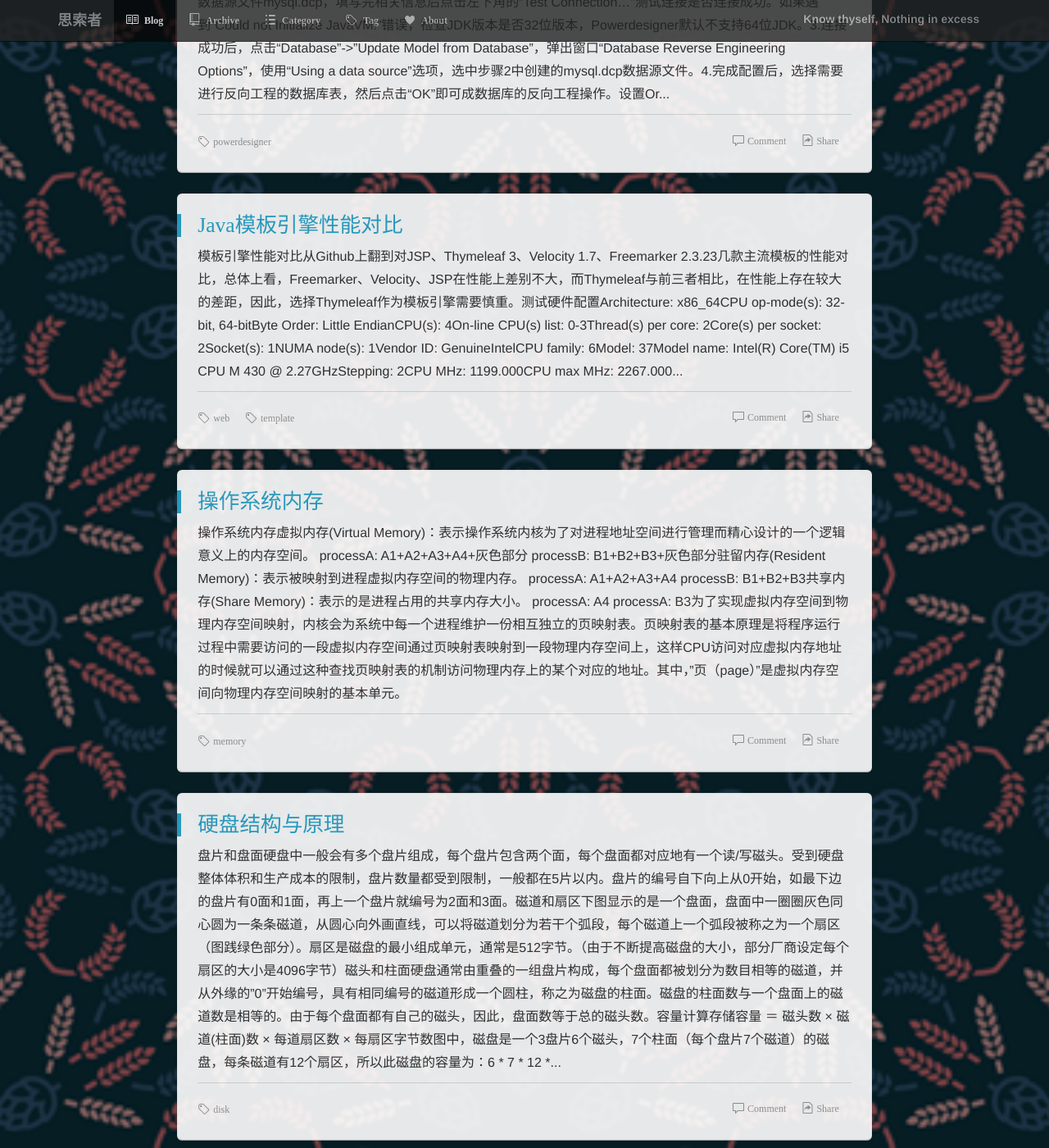
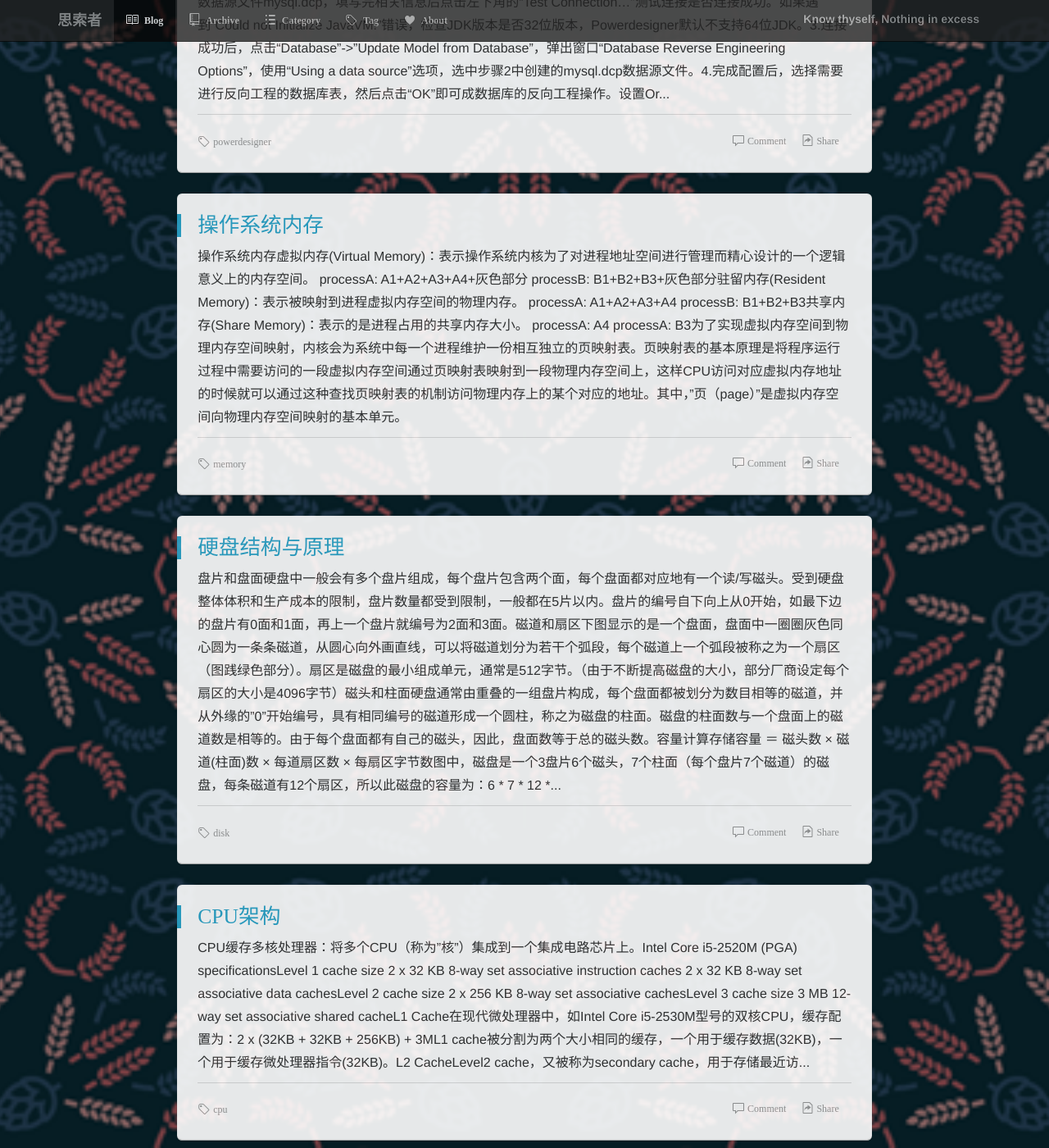
Before and after one commit to liushoukai/liushoukai.github.io, a Jekyll site: the page built from index.html, in a window 1280 px wide and 1400 px high, scrolled down 1043 px. Shown: the whole window at 82% size. Built offline with Jekyll 4.4.1, drawn with Linux system fonts in a browser that asks for light colours; the list of posts is cut into pages by our own code; comment, search, counter and statistics services are not loaded.

Commit message:
Add page statistic

````diff
--- a/_posts/2020-04-04-template-engines-performance.md
+++ /dev/null
@@ -1,148 +0,0 @@
----
-layout: post
-title:  Java模板引擎性能对比
-categories: java
-tags: web template
----
-
-## 模板引擎性能对比
-
----
-
-从Github上翻到对JSP、Thymeleaf 3、Velocity 1.7、Freemarker 2.3.23几款主流模板的性能对比，总体上看，Freemarker、Velocity、JSP在性能上差别不大，而
-Thymeleaf与前三者相比，在性能上存在较大的差距，因此，选择Thymeleaf作为模板引擎需要慎重。
-
----
-
-### 测试硬件配置
-
----
-
-```html
-Architecture: x86_64
-CPU op-mode(s): 32-bit, 64-bit
-Byte Order: Little Endian
-CPU(s): 4
-On-line CPU(s) list: 0-3
-Thread(s) per core: 2
-Core(s) per socket: 2
-Socket(s): 1
-NUMA node(s): 1
-Vendor ID: GenuineIntel
-CPU family: 6
-Model: 37
-Model name: Intel(R) Core(TM) i5 CPU M 430 @ 2.27GHz
-Stepping: 2
-CPU MHz: 1199.000
-CPU max MHz: 2267.0000
-CPU min MHz: 1199.0000
-BogoMIPS: 4522.04
-Virtualization: VT-x
-L1d cache: 32K
-L1i cache: 32K
-L2 cache: 256K
-L3 cache: 3072K
-NUMA node0 CPU(s): 0-3
-```
-
----
-
-## 性能基准测试
-
----
-
-### JSP
-
----
-
-```html
-Document Path: /jsp
-Document Length: 8515 bytes
-Concurrency Level: 25
-Time taken for tests: 13.003 seconds
-Complete requests: 25000
-Failed requests: 0
-Keep-Alive requests: 0
-Total transferred: 218825000 bytes
-HTML transferred: 212875000 bytes
-Requests per second: 1922.59 (#/sec) (mean)
-Time per request: 13.003 (ms) (mean)
-Time per request: 0.520 (ms) (mean, across all concurrent requests)
-Transfer rate: 16434.05 (Kbytes/sec) received
-```
-
----
-
-### Thymeleaf 3
-
----
-
-```html
-Document Path: /thymeleaf
-Document Length: 8849 bytes
-Concurrency Level: 25
-Time taken for tests: 23.303 seconds
-Complete requests: 25000
-Failed requests: 0
-Keep-Alive requests: 0
-Total transferred: 225300000 bytes
-HTML transferred: 221225000 bytes
-Requests per second: 1072.80 (#/sec) (mean)
-Time per request: 23.303 (ms) (mean)
-Time per request: 0.932 (ms) (mean, across all concurrent requests)
-Transfer rate: 9441.52 (Kbytes/sec) received
-```
-
----
-
-### Velocity 1.7
-
----
-
-```html
-Document Path: /velocity
-Document Length: 8951 bytes
-Concurrency Level: 25
-Time taken for tests: 13.200 seconds
-Complete requests: 25000
-Failed requests: 0
-Keep-Alive requests: 0
-Total transferred: 227975000 bytes
-HTML transferred: 223775000 bytes
-Requests per second: 1893.92 (#/sec) (mean)
-Time per request: 13.200 (ms) (mean)
-Time per request: 0.528 (ms) (mean, across all concurrent requests)
-Transfer rate: 16865.88 (Kbytes/sec) received
-```
-
----
-
-### Freemarker 2.3.23
-
----
-
-```html
-Document Path: /freemarker
-Document Length: 9035 bytes
-Concurrency Level: 25
-Time taken for tests: 12.988 seconds
-Complete requests: 25000
-Failed requests: 0
-Keep-Alive requests: 0
-Total transferred: 230075000 bytes
-HTML transferred: 225875000 bytes
-Requests per second: 1924.83 (#/sec) (mean)
-Time per request: 12.988 (ms) (mean)
-Time per request: 0.520 (ms) (mean, across all concurrent requests)
-Transfer rate: 17299.01 (Kbytes/sec) received
-```
-
----
-
-## 参考资料
-
----
-
-[https://github.com/jreijn/spring-comparing-template-engines/issues/19][1]{:target="_blank"}
-
-[1]:https://github.com/jreijn/spring-comparing-template-engines/issues/19
````
Also changed, not shown: _includes/page-analytics.html (+9 -9 lines), 1 other file.
